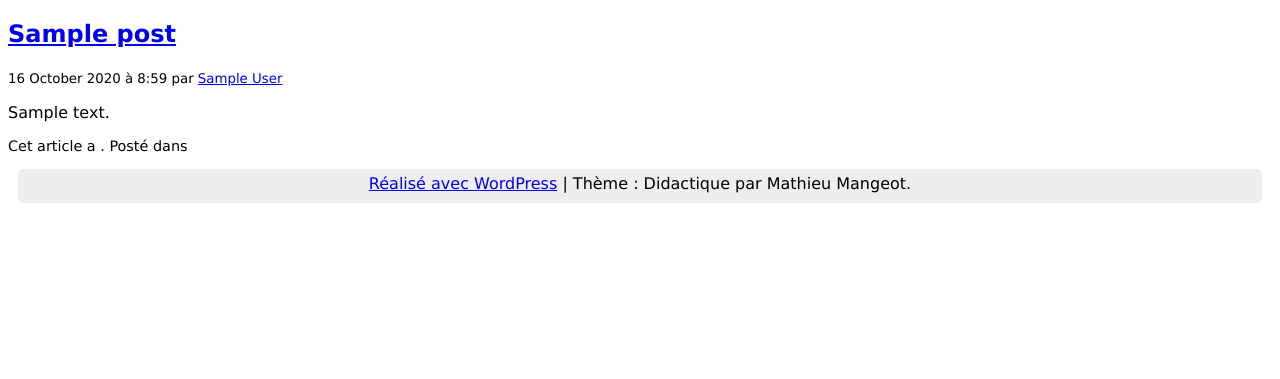
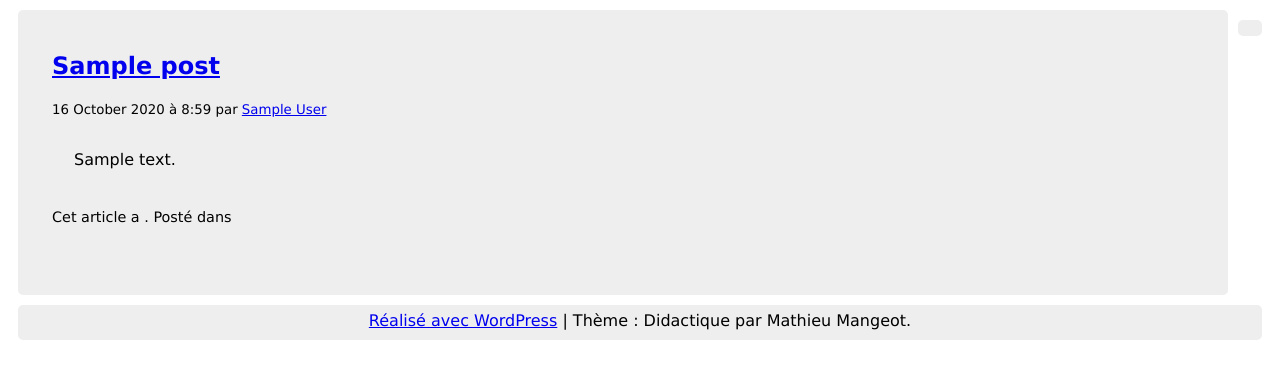
Before and after one commit to Boyadjie/Nebuleuse-projet-wordpress, a WordPress theme: template index.php in a window 1280 px wide. Shown: the part 106-485 px from the top of the page. Run offline with PHP 8.4 and a stand-in for WordPress, Linux system fonts and the light colour scheme; the site name, menu and one post (Sample post) are stand-ins, and other content is empty.

Commit message:
idex avec fieldset

```diff
--- a/index.php
+++ b/index.php
@@ -7,16 +7,15 @@
 
 <section id='content'>
   <aside>
-    <div class="sidebar">
+    <fieldset id="fieldsetsidebar">
   <!--<legend>index.php: &lt;aside&gt; + <code>get_sidebar()</code></legend>-->
   <?php get_sidebar(); ?>
-    </div>
   </aside>
 
-<div class="content">
+  <fieldset id="fieldsetcontent">
     <!--<legend>index.php: contenu avec the_loop <code>while ( have_posts() )</code></legend>-->
 <?php if ( have_posts() ) : while ( have_posts() ) : the_post(); ?>
-  <div class="post">
+  <fieldset class="post">
     <!--<legend>Article <code>the_post()</code> :</legend>-->
 
    	<!-- Display the Title as a link to the Post's permalink. -->
@@ -32,8 +31,10 @@
    	<!-- Display the Post's content in a div box. -->
 
    	<div class="entry">
-    <!-- contenu de l'article-->
+      <fieldset>
+       <!--<legend>Contenu de l'article <code>the_content()</code></legend>-->
    		<?php the_content(); ?>
+    </fieldset>
    	</div>
 
     <p style="font-size:.9em;">
@@ -43,19 +44,19 @@
    	<span class="postmetadata">Posté dans <?php the_category( ', ' ); ?></span>
   </p>
 
-    <div class="comentaires" style="margin-left:10%;">
+    <fieldset style="margin-left:10%;">
       <!--<legend>Commentaires : <code>comments_template()</code></legend>-->
 <?php
     if ( comments_open() || get_comments_number() ) :
               comments_template();
     endif;?>
-  </div>
-  </div> <!-- closes the first div box -->
+    </fieldset>
+  </fieldset> <!-- closes the first div box -->
 
 <?php endwhile; else : ?>
 	<p><?php _e( 'Sorry, no posts matched your criteria.' ); ?></p>
 <?php endif; ?>
-</div>
+</fieldset>
 </section>
 
 <?php get_footer(); ?>
```
